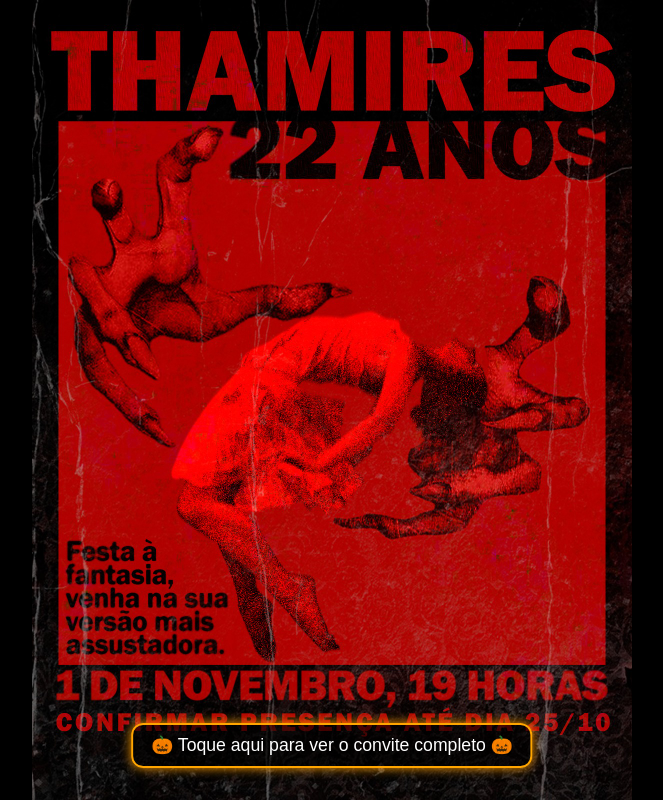
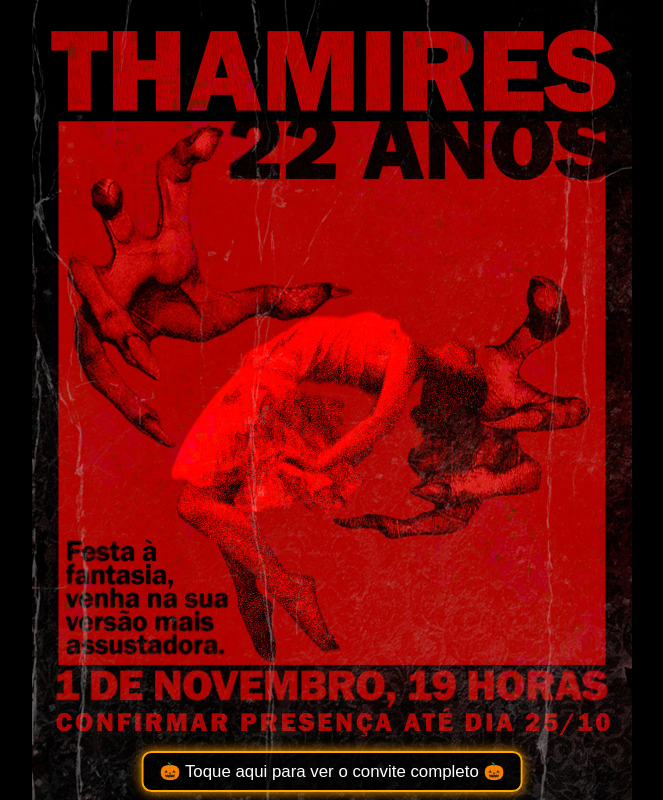
Before and after one commit to jotaP-alt/convite-Thamires, a plain HTML site: page index.html in a window 1280 px wide. Shown: the whole page, without its empty margins (308-971 px from the left). Drawn offline with Linux system fonts and the light colour scheme.

Commit message:
Update index.html

```diff
--- a/index.html
+++ b/index.html
@@ -51,17 +51,17 @@
 
     #msgToque {
       position: absolute;
-      bottom: 4%; /* 👈 abaixei um pouco mais (era 10%) */
+      bottom: 1%; /* 👈 bem mais abaixo agora */
       left: 50%;
       transform: translateX(-50%);
       color: #fff;
       font-family: 'Poppins', sans-serif;
-      font-size: 1.1rem;
+      font-size: 1.05rem;
       text-align: center;
-      background: rgba(0, 0, 0, 0.6);
-      padding: 10px 18px;
+      background: rgba(0, 0, 0, 0.7);
+      padding: 8px 16px;
       border: 2px solid orange;
-      border-radius: 12px;
+      border-radius: 10px;
       box-shadow: 0 0 12px orange;
       animation: pulsar 1.3s infinite;
     }
@@ -84,7 +84,6 @@
     const audio = document.getElementById('audioGrito');
     const msg = document.getElementById('msgToque');
 
-    // Ao clicar, o susto é instantâneo
     convite.addEventListener('click', () => {
       msg.style.display = 'none';
       convite.style.display = 'none';
```
